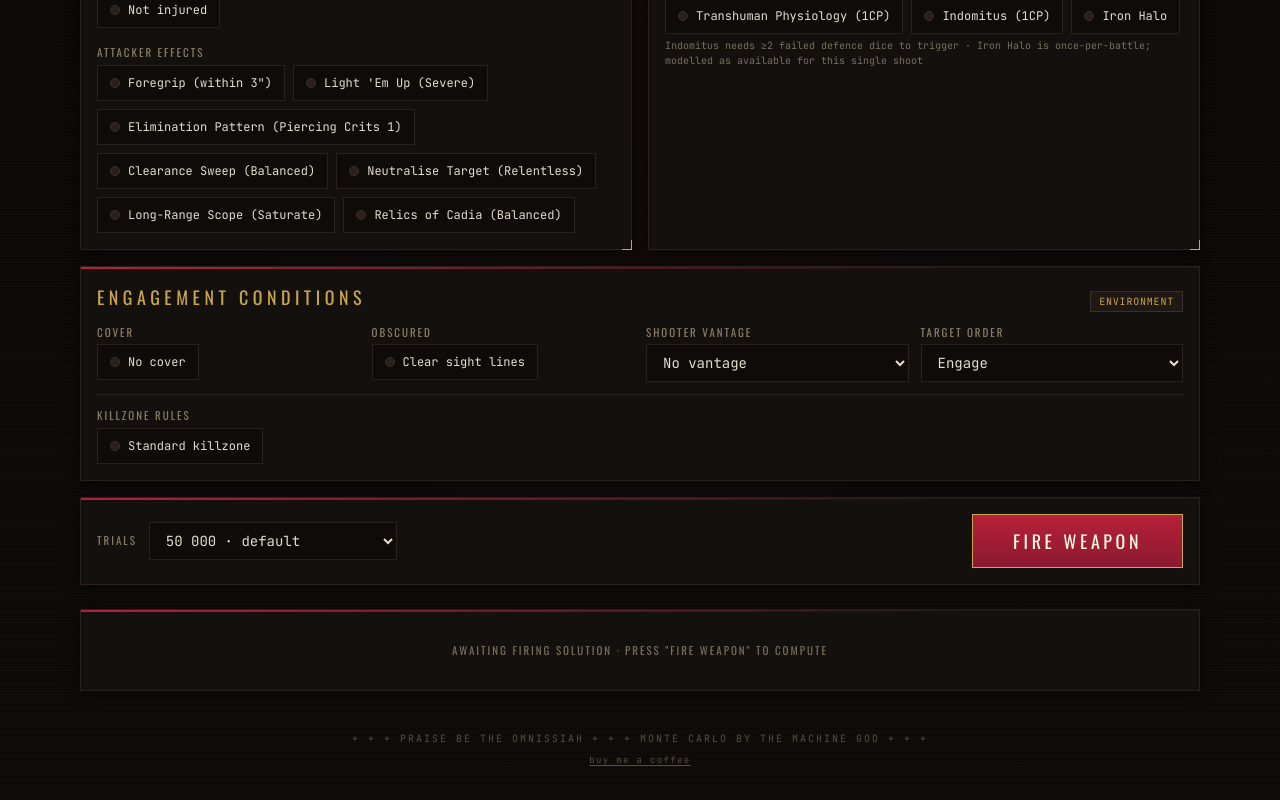
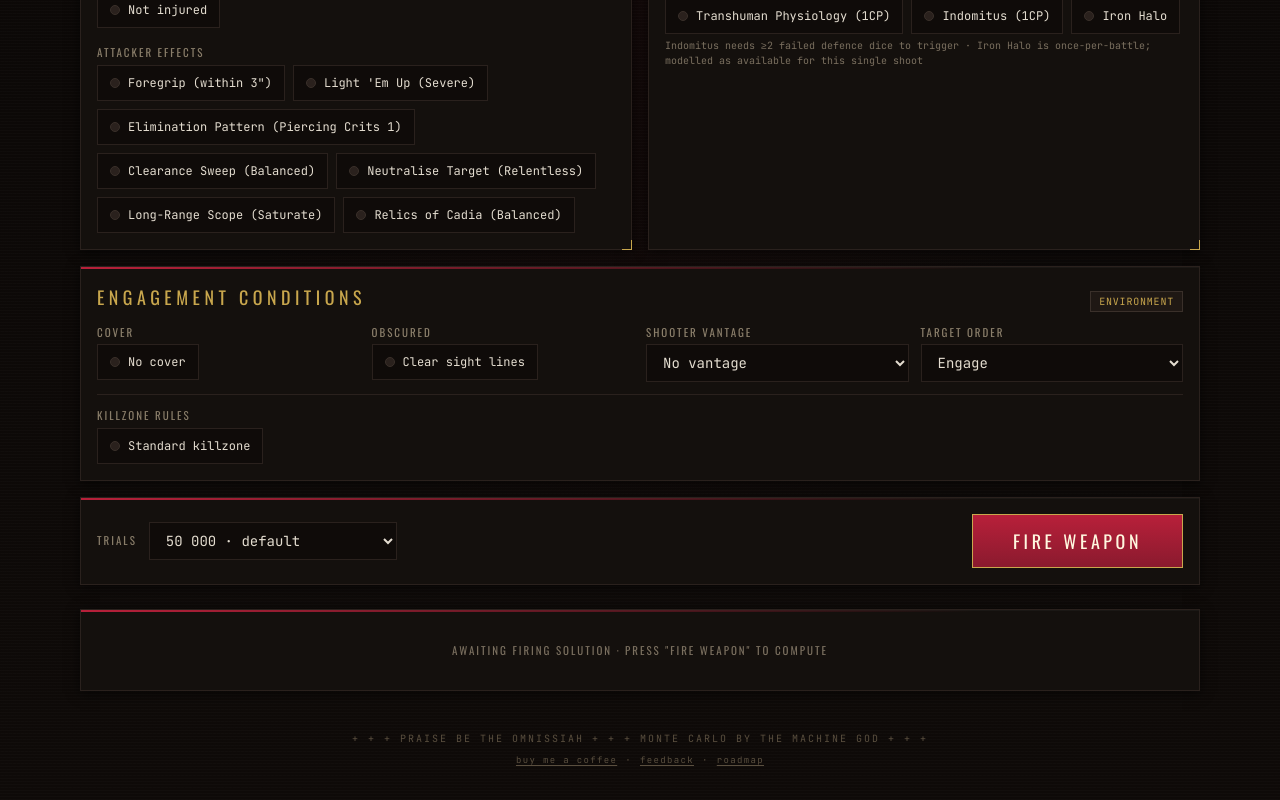
Before and after one commit to brandongreen00/ballistica-imperialis, a React (Vite) app: page / in a window 1280 px wide. Shown: the part 531-1331 px from the top of the page. Built offline with nearby package versions, Linux system fonts and the light colour scheme; the HTML template or start-up script is replaced by a standard one; a web font is replaced by a local one.

Commit message:
Add feedback form and roadmap links to footer
Adds two Notion links next to the buy-me-a-coffee link in the footer:
a feedback form and a public roadmap board.

```diff
--- a/src/App.jsx
+++ b/src/App.jsx
@@ -349,6 +349,24 @@ export default function App() {
           >
             buy me a coffee
           </a>
+          <span style={{ margin: "0 8px" }}>·</span>
+          <a
+            href="https://pushy-gladiolus-6e2.notion.site/99d36b74a0bf4911a30a7b1c50e862bd?pvs=105"
+            target="_blank"
+            rel="noopener noreferrer"
+            style={{ color: "var(--text-footer)", textDecoration: "underline", textUnderlineOffset: "2px" }}
+          >
+            feedback
+          </a>
+          <span style={{ margin: "0 8px" }}>·</span>
+          <a
+            href="https://www.notion.so/6bbf6b05d11c475baea03a00e48369d7?v=355a7f3d7b6c81ea971c000ce97f726d&source=copy_link"
+            target="_blank"
+            rel="noopener noreferrer"
+            style={{ color: "var(--text-footer)", textDecoration: "underline", textUnderlineOffset: "2px" }}
+          >
+            roadmap
+          </a>
         </div>
       </footer>
     </div>
```
